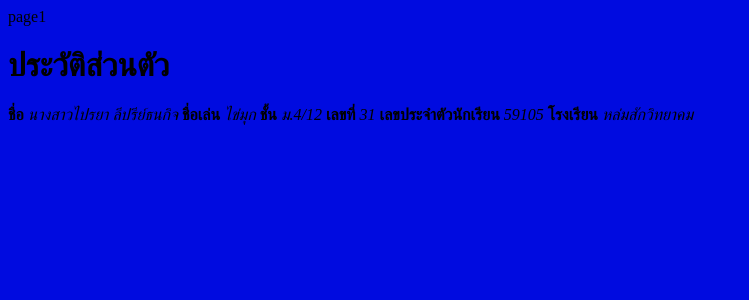
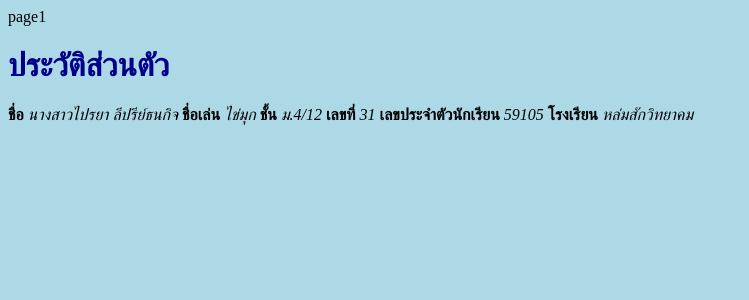
Before and after one commit to Praiya31/my-website-, a PHP site: page /page1.php in a window 1280 px wide. Shown: the top 300 px of the page, without its empty margins (0-749 px from the left). Run offline with PHP 8.4, Linux system fonts and the light colour scheme.

Commit message:
Update page1.php

```diff
--- a/page1.php
+++ b/page1.php
@@ -2,9 +2,9 @@
   <head>
     <title>งานที่ 1</title>
   </head>
-  <body bgcolor="light-blue">
+  <body bgcolor="lightblue">
     page1
-  <h1 style="color:dark-blue;">ประวัติส่วนตัว</h1>
+  <h1 style="color:darkblue;">ประวัติส่วนตัว</h1>
   <b> ชื่อ </b> <i> นางสาวไปรยา ลีปรีย์ธนกิจ </i>
   <b> ชื่อเล่น </b> <i> ไข่มุก </i>
   <b> ชั้น </b> <i> ม.4/12 </i>
```
